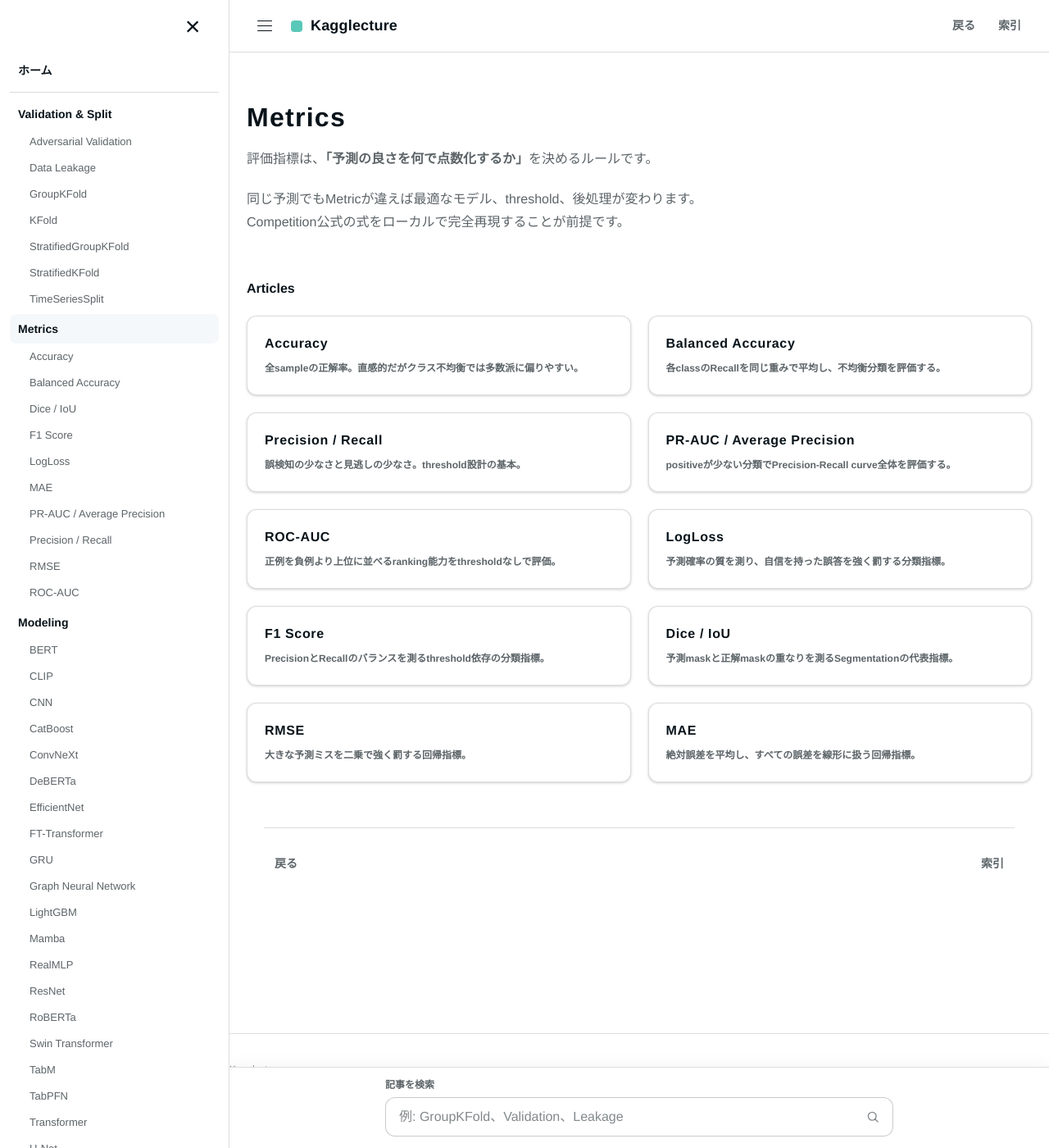
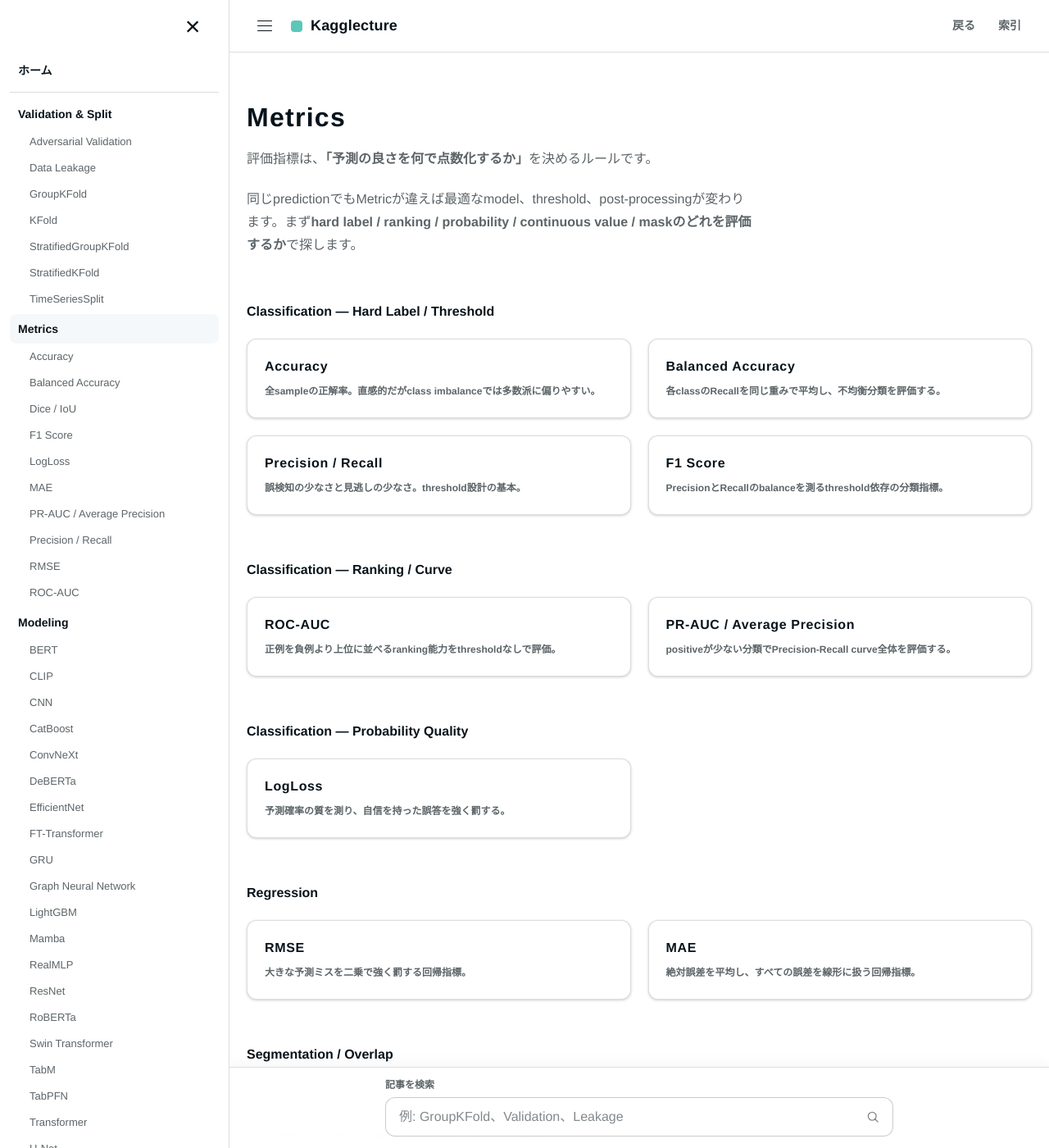
Before and after one commit to morikazu1119/Kagglecture, a Jekyll site: the page built from wiki/metrics/index.md, in a window 1280 px wide and 1400 px high. Shown: the whole window at 82% size. Built offline with Jekyll 4.4.1, drawn with Linux system fonts in a browser that asks for light colours; some of the changed text lies outside the part shown.

Commit message:
docs: group metrics index by prediction type

```diff
--- a/wiki/metrics/index.md
+++ b/wiki/metrics/index.md
@@ -1,8 +1,8 @@
 ---
 layout: default
 title: Metrics
-description: Kaggleの評価指標を調べるためのカテゴリ索引。
-summary: Accuracy、Precision、Recall、F1、AUC、LogLoss、RMSE、MAE、Dice、IoU。
+description: Kaggleの評価指標を、何を測るかで整理するカテゴリ索引。
+summary: hard label、ranking、probability、regression、segmentationのMetricを整理する。
 type: category-index
 nav_order: 2
 permalink: /wiki/metrics/
@@ -12,19 +12,49 @@ permalink: /wiki/metrics/
 
 評価指標は、**「予測の良さを何で点数化するか」**を決めるルールです。
 
-同じ予測でもMetricが違えば最適なモデル、threshold、後処理が変わります。Competition公式の式をローカルで完全再現することが前提です。
+同じpredictionでもMetricが違えば最適なmodel、threshold、post-processingが変わります。まず**hard label / ranking / probability / continuous value / maskのどれを評価するか**で探します。
 
-## Articles
+## Classification — Hard Label / Threshold
 
 <div class="dictionary-grid">
-  <a class="dictionary-card dictionary-card-link" href="{{ '/wiki/metrics/accuracy.html' | relative_url }}" aria-label="Accuracy を開く"><h3>Accuracy</h3><p>全sampleの正解率。直感的だがクラス不均衡では多数派に偏りやすい。</p></a>
-  <a class="dictionary-card dictionary-card-link" href="{{ '/wiki/metrics/balanced-accuracy.html' | relative_url }}" aria-label="Balanced Accuracy を開く"><h3>Balanced Accuracy</h3><p>各classのRecallを同じ重みで平均し、不均衡分類を評価する。</p></a>
-  <a class="dictionary-card dictionary-card-link" href="{{ '/wiki/metrics/precision-recall.html' | relative_url }}" aria-label="Precision / Recall を開く"><h3>Precision / Recall</h3><p>誤検知の少なさと見逃しの少なさ。threshold設計の基本。</p></a>
-  <a class="dictionary-card dictionary-card-link" href="{{ '/wiki/metrics/pr-auc-average-precision.html' | relative_url }}" aria-label="PR-AUC / Average Precision を開く"><h3>PR-AUC / Average Precision</h3><p>positiveが少ない分類でPrecision-Recall curve全体を評価する。</p></a>
-  <a class="dictionary-card dictionary-card-link" href="{{ '/wiki/metrics/roc-auc.html' | relative_url }}" aria-label="ROC-AUC を開く"><h3>ROC-AUC</h3><p>正例を負例より上位に並べるranking能力をthresholdなしで評価。</p></a>
-  <a class="dictionary-card dictionary-card-link" href="{{ '/wiki/metrics/log-loss.html' | relative_url }}" aria-label="LogLoss を開く"><h3>LogLoss</h3><p>予測確率の質を測り、自信を持った誤答を強く罰する分類指標。</p></a>
-  <a class="dictionary-card dictionary-card-link" href="{{ '/wiki/metrics/f1-score.html' | relative_url }}" aria-label="F1 Score を開く"><h3>F1 Score</h3><p>PrecisionとRecallのバランスを測るthreshold依存の分類指標。</p></a>
-  <a class="dictionary-card dictionary-card-link" href="{{ '/wiki/metrics/dice-iou.html' | relative_url }}" aria-label="Dice / IoU を開く"><h3>Dice / IoU</h3><p>予測maskと正解maskの重なりを測るSegmentationの代表指標。</p></a>
-  <a class="dictionary-card dictionary-card-link" href="{{ '/wiki/metrics/rmse.html' | relative_url }}" aria-label="RMSE を開く"><h3>RMSE</h3><p>大きな予測ミスを二乗で強く罰する回帰指標。</p></a>
-  <a class="dictionary-card dictionary-card-link" href="{{ '/wiki/metrics/mae.html' | relative_url }}" aria-label="MAE を開く"><h3>MAE</h3><p>絶対誤差を平均し、すべての誤差を線形に扱う回帰指標。</p></a>
+  <a class="dictionary-card dictionary-card-link" href="{{ '/wiki/metrics/accuracy.html' | relative_url }}"><h3>Accuracy</h3><p>全sampleの正解率。直感的だがclass imbalanceでは多数派に偏りやすい。</p></a>
+  <a class="dictionary-card dictionary-card-link" href="{{ '/wiki/metrics/balanced-accuracy.html' | relative_url }}"><h3>Balanced Accuracy</h3><p>各classのRecallを同じ重みで平均し、不均衡分類を評価する。</p></a>
+  <a class="dictionary-card dictionary-card-link" href="{{ '/wiki/metrics/precision-recall.html' | relative_url }}"><h3>Precision / Recall</h3><p>誤検知の少なさと見逃しの少なさ。threshold設計の基本。</p></a>
+  <a class="dictionary-card dictionary-card-link" href="{{ '/wiki/metrics/f1-score.html' | relative_url }}"><h3>F1 Score</h3><p>PrecisionとRecallのbalanceを測るthreshold依存の分類指標。</p></a>
 </div>
+
+## Classification — Ranking / Curve
+
+<div class="dictionary-grid">
+  <a class="dictionary-card dictionary-card-link" href="{{ '/wiki/metrics/roc-auc.html' | relative_url }}"><h3>ROC-AUC</h3><p>正例を負例より上位に並べるranking能力をthresholdなしで評価。</p></a>
+  <a class="dictionary-card dictionary-card-link" href="{{ '/wiki/metrics/pr-auc-average-precision.html' | relative_url }}"><h3>PR-AUC / Average Precision</h3><p>positiveが少ない分類でPrecision-Recall curve全体を評価する。</p></a>
+</div>
+
+## Classification — Probability Quality
+
+<div class="dictionary-grid">
+  <a class="dictionary-card dictionary-card-link" href="{{ '/wiki/metrics/log-loss.html' | relative_url }}"><h3>LogLoss</h3><p>予測確率の質を測り、自信を持った誤答を強く罰する。</p></a>
+</div>
+
+## Regression
+
+<div class="dictionary-grid">
+  <a class="dictionary-card dictionary-card-link" href="{{ '/wiki/metrics/rmse.html' | relative_url }}"><h3>RMSE</h3><p>大きな予測ミスを二乗で強く罰する回帰指標。</p></a>
+  <a class="dictionary-card dictionary-card-link" href="{{ '/wiki/metrics/mae.html' | relative_url }}"><h3>MAE</h3><p>絶対誤差を平均し、すべての誤差を線形に扱う回帰指標。</p></a>
+</div>
+
+## Segmentation / Overlap
+
+<div class="dictionary-grid">
+  <a class="dictionary-card dictionary-card-link" href="{{ '/wiki/metrics/dice-iou.html' | relative_url }}"><h3>Dice / IoU</h3><p>予測maskと正解maskの重なりを測るSegmentationの代表指標。</p></a>
+</div>
+
+## 迷ったときの判断軸
+
+<div class="comparison-board">
+  <section class="comparison-card"><h4>最終classだけ重要</h4><dl><dt>候補</dt><dd>Accuracy / Balanced Accuracy / F1</dd><dt>確認</dt><dd>class imbalanceとthreshold</dd></dl></section>
+  <section class="comparison-card"><h4>順位が重要</h4><dl><dt>候補</dt><dd>ROC-AUC / PR-AUC</dd><dt>確認</dt><dd>positive率</dd></dl></section>
+  <section class="comparison-card is-primary"><h4>確率そのものが重要</h4><dl><dt>候補</dt><dd>LogLoss</dd><dt>確認</dt><dd>Calibration</dd></dl></section>
+  <section class="comparison-card"><h4>連続値</h4><dl><dt>大外しを強く罰す</dt><dd>RMSE</dd><dt>線形に扱う</dt><dd>MAE</dd></dl></section>
+  <section class="comparison-card"><h4>Mask</h4><dl><dt>候補</dt><dd>Dice / IoU</dd><dt>確認</dt><dd>threshold / component処理</dd></dl></section>
+</div>
```
